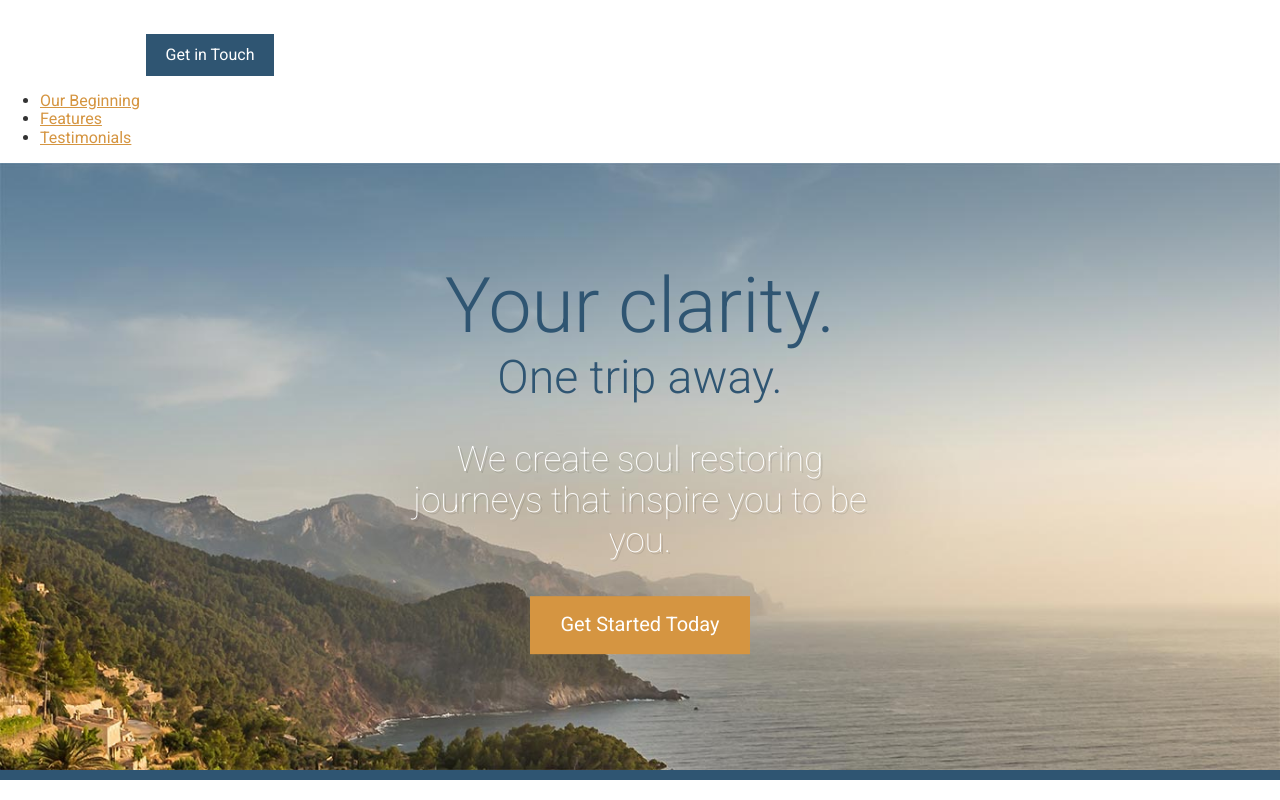
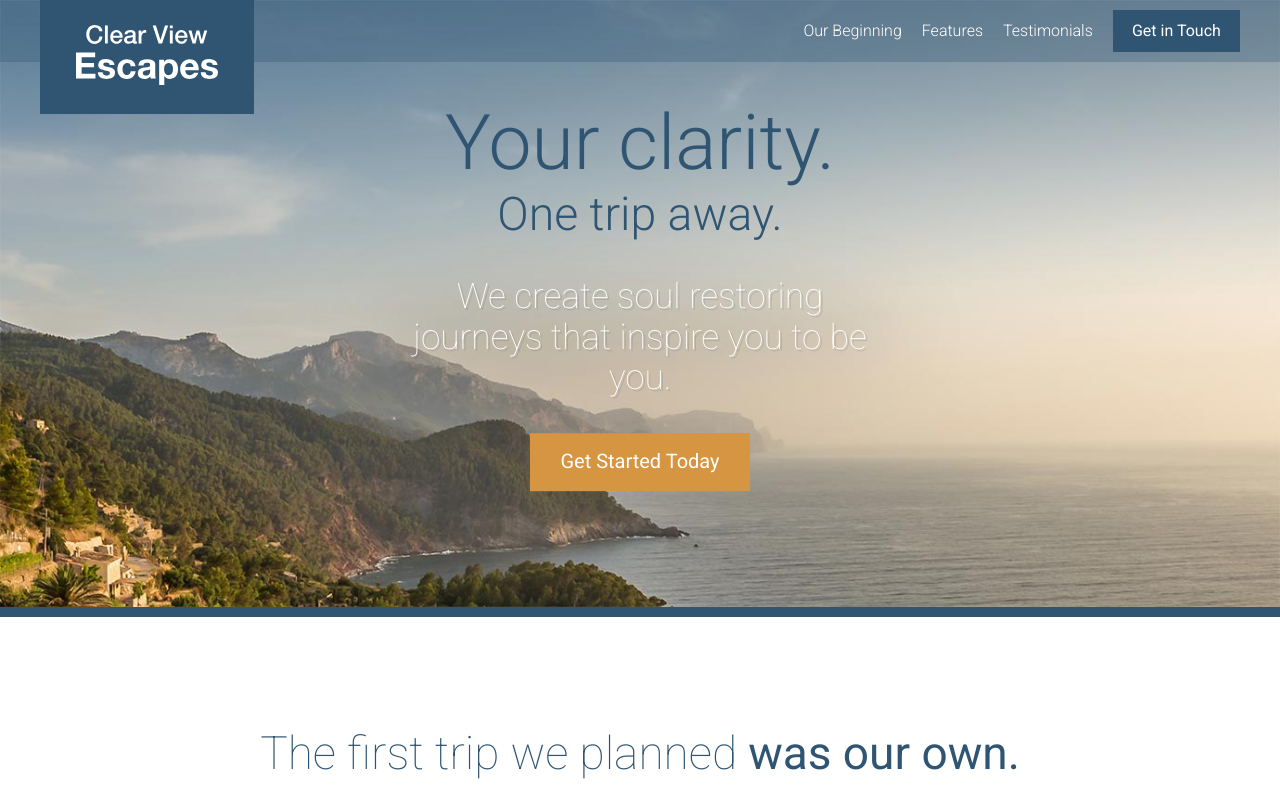
Before and after one commit to majekolaitan/travel-site, a website: page app/index.html in a window 1280 px wide. Shown: the top 800 px of the page. Drawn offline with Linux system fonts and the light colour scheme.

Commit message:
Styling our Header 1

```diff
--- /dev/null
+++ b/app/assets/styles/modules/_primary-nav.css
@@ -0,0 +1,26 @@
+.primary-nav {
+	&--pull-right {
+		float: right;
+	}
+
+	ul {
+		margin: 0;
+		padding: 0;
+
+		@mixin clearfix;
+	}
+
+	li {
+		list-style: none;
+		float: left;
+		padding-right: 20px;
+	}
+
+	a {
+		color: #FFF;
+		font-weight: 300;
+		text-decoration: none;
+		display: block;
+		padding: 12px 0;
+	}
+}
--- /dev/null
+++ b/app/assets/styles/modules/_site-header.css
@@ -0,0 +1,18 @@
+.site-header {
+	padding: 10px 0;
+	position: absolute;
+	width: 100%;
+	z-index: 2;
+	background-color: rgba($mainBlue, .3);
+
+	&__btn-container {
+		float: right;
+	}
+
+	&__logo {
+		position: absolute;
+		top: 0;
+		background-color: $mainBlue;
+		padding: 25px 36px;
+	}
+}
--- a/app/assets/styles/styles.css
+++ b/app/assets/styles/styles.css
@@ -14,3 +14,5 @@
 @import "modules/_testimonial";
 @import "modules/_sprite";
 @import "modules/_site-footer";
+@import "modules/_site-header";
+@import "modules/_primary-nav";
--- a/app/index.html
+++ b/app/index.html
@@ -9,16 +9,22 @@
   <link rel="stylesheet" type="text/css" href="temp/styles/styles.css">
 </head>
 <body>
-  <header>
+  <header class="site-header">
+    <div class="wrapper">
+      <div class="site-header__logo">
         <img src="assets/images/icons/clear-view-escapes.svg">
+      </div>
+      <div class="site-header__btn-container">
         <a href="#" class="btn">Get in Touch</a>
-    <nav>
+      </div>
+      <nav class="primary-nav primary-nav--pull-right">
         <ul>
           <li><a href="#our-beginning">Our Beginning</a></li>
           <li><a href="#features">Features</a></li>
           <li><a href="#testimonials">Testimonials</a></li>
         </ul>
       </nav>
+    </div>
   </header>
 
   <div class="large-hero">
--- a/app/temp/styles/styles.css
+++ b/app/temp/styles/styles.css
@@ -1095,3 +1095,51 @@ automatically by Gulp. Instead edit gulp/templates/sprite */
 			margin-right: 1.4rem
 	}
 	}
+
+.site-header {
+	padding: 10px 0;
+	position: absolute;
+	width: 100%;
+	z-index: 2;
+	background-color: rgba(47,85,114, .3);
+}
+
+.site-header__btn-container {
+		float: right;
+	}
+
+.site-header__logo {
+		position: absolute;
+		top: 0;
+		background-color: #2f5572;
+		padding: 25px 36px;
+	}
+
+.primary-nav--pull-right {
+		float: right;
+	}
+
+.primary-nav ul {
+		margin: 0;
+		padding: 0;
+	}
+
+.primary-nav ul::after {
+		content: "";
+		clear: both;
+		display: table;
+	}
+
+.primary-nav li {
+		list-style: none;
+		float: left;
+		padding-right: 20px;
+	}
+
+.primary-nav a {
+		color: #FFF;
+		font-weight: 300;
+		text-decoration: none;
+		display: block;
+		padding: 12px 0;
+	}
--- a/gulp/tasks/styles.js
+++ b/gulp/tasks/styles.js
@@ -4,11 +4,12 @@ autoprefixer = require('autoprefixer'),
 cssvars = require('postcss-simple-vars'),
 nested = require('postcss-nested'),
 cssimport = require('postcss-import'),
-mixins = require('postcss-mixins');
+mixins = require('postcss-mixins'),
+hexrgba = require('postcss-hexrgba');
 
 gulp.task('styles', function() {
 	return gulp.src('./app/assets/styles/styles.css')
-		.pipe(postcss([cssimport, mixins, cssvars, nested, autoprefixer]))
+		.pipe(postcss([cssimport, mixins, cssvars, nested, hexrgba, autoprefixer]))
 		.on('error', function(errorInfo) {
 			console.log(errorInfo.toString());
 			this.emit('end');
--- a/package.json
+++ b/package.json
@@ -16,6 +16,7 @@
     "gulp-rename": "^1.2.2",
     "gulp-svg-sprite": "^1.3.1",
     "gulp-watch": "^4.3.11",
+    "postcss-hexrgba": "^0.2.0",
     "postcss-import": "^12.0.1",
     "postcss-mixins": "^6.2.0",
     "postcss-nested": "^2.1.2",
```
Also changed, not shown: 1 other file. Lines whose indentation alone changed are shown as unchanged.
